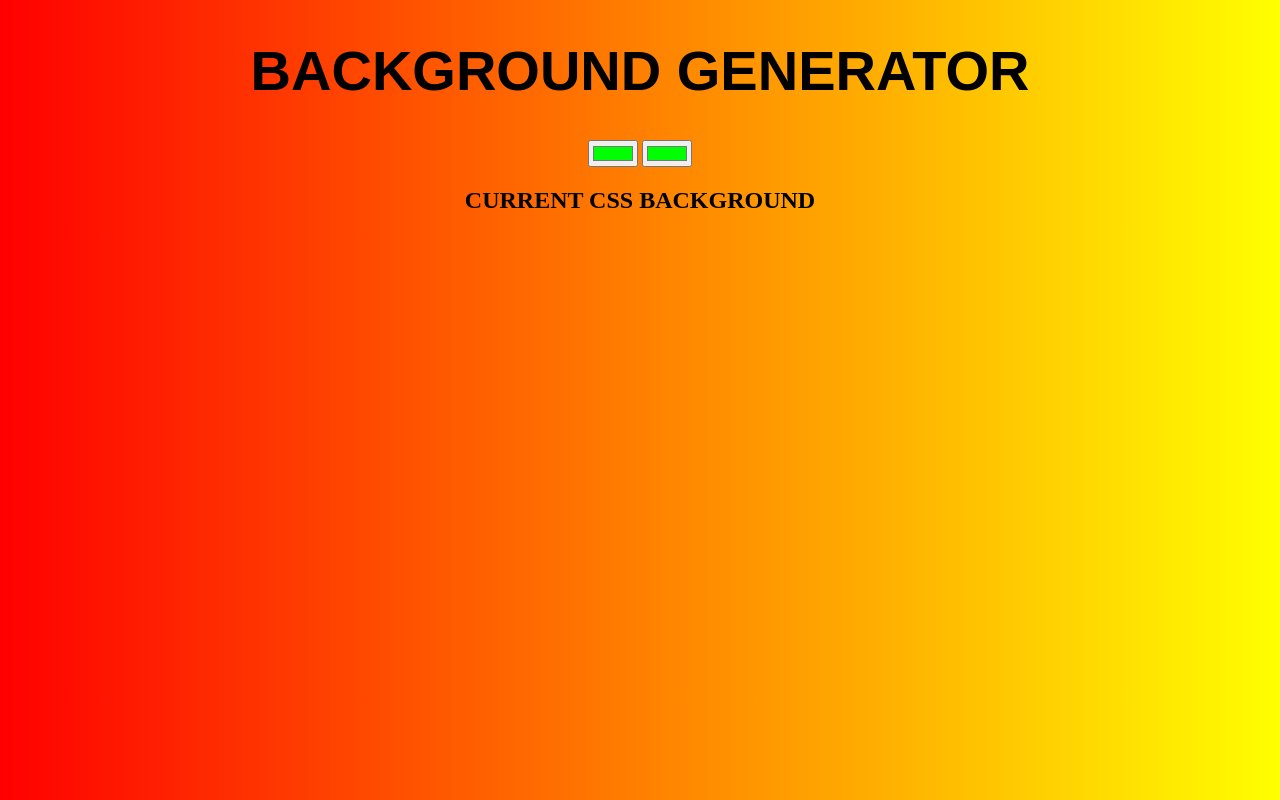
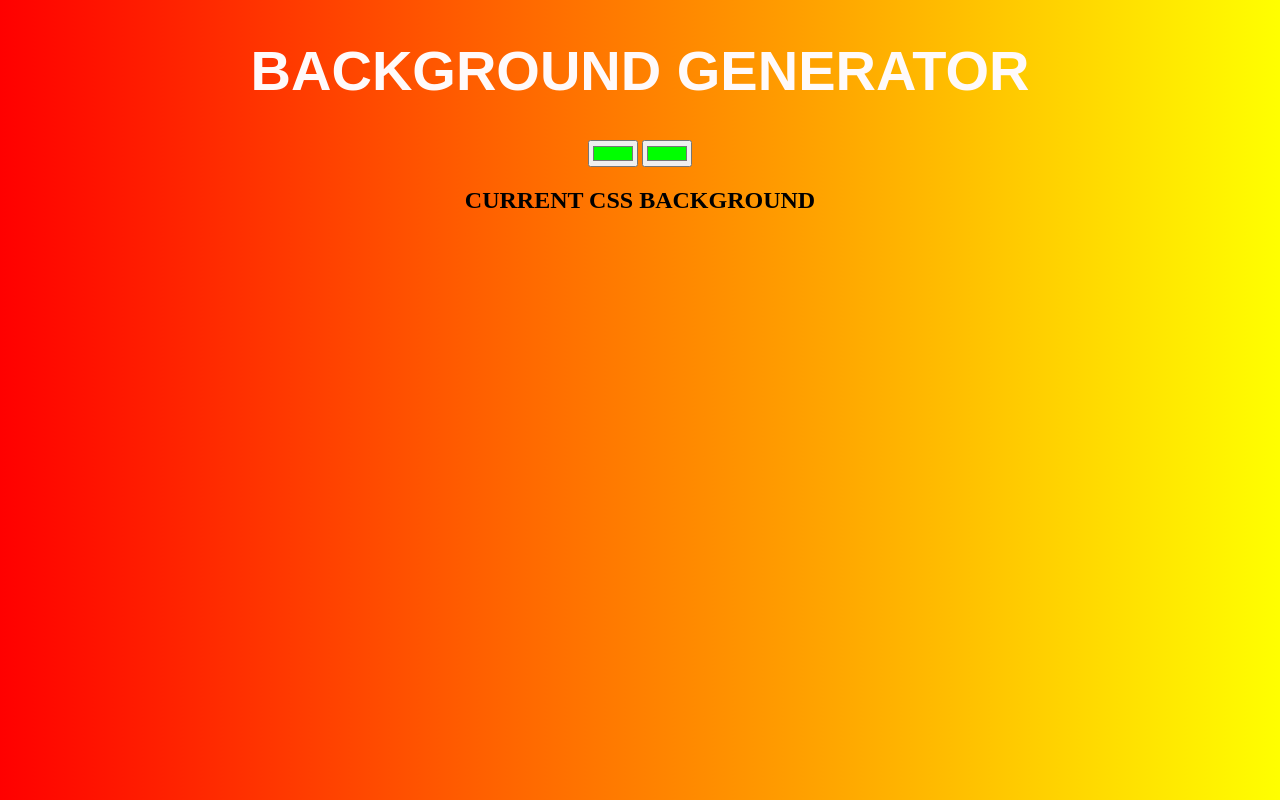
Before and after one commit to sakshi-swati/background--generator, a plain HTML site: page index.html in a window 1280 px wide. Drawn offline with Linux system fonts and the light colour scheme.

Commit message:
Update style.css

```diff
--- a/style.css
+++ b/style.css
@@ -9,7 +9,7 @@ body{
 }
 h1{
 	font: 600 3.5em 'raleway',sans-serif;
-	color: rgba(0, 0, 0, 5);
+	color:snow;
 	text-align: center;
 	text-transform: uppercase;
 
```
